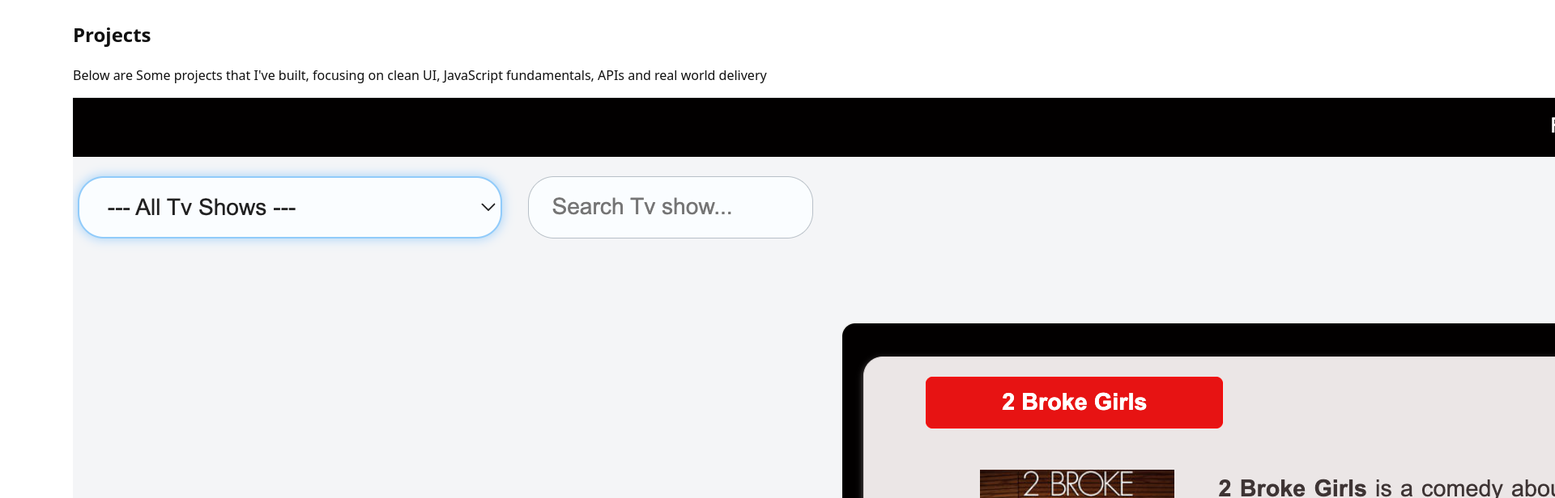
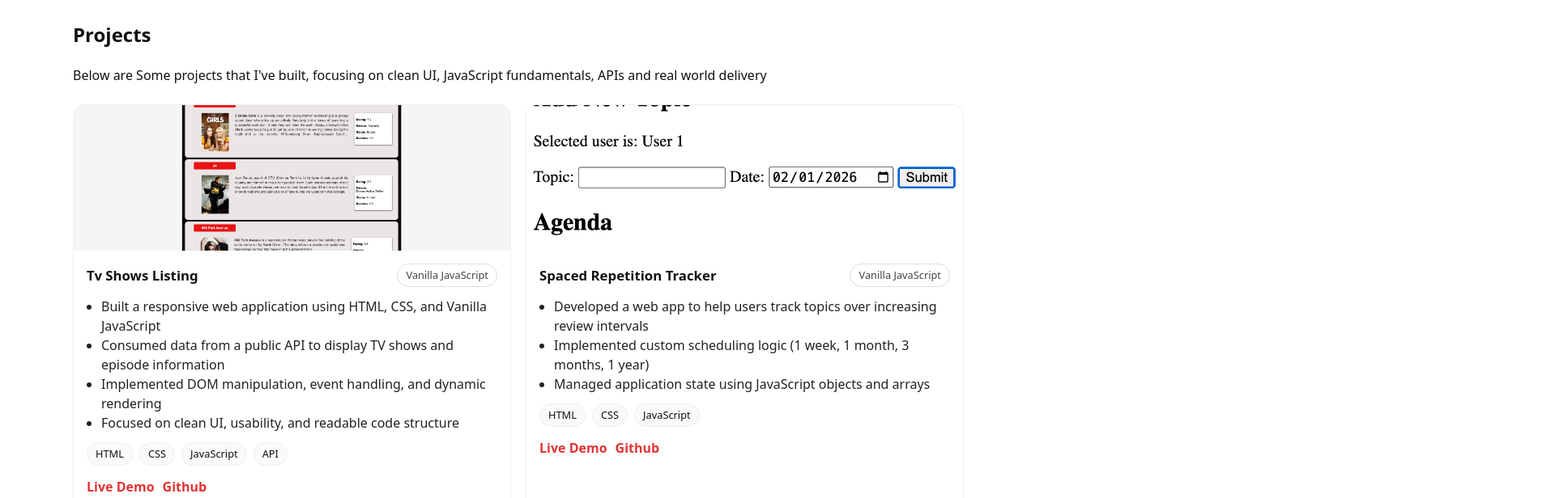
Before and after one commit to ike-agu/Ikenna-Agulobi-Portfolio, a React (Vite) app in the folder Ikenna-portfolio/: page /projects in a window 1280 px wide. Shown: the part 100-716 px from the top of the page at 81% size, 1920 px wide, since content can reach past the window. Built offline with nearby package versions, Linux system fonts and the light colour scheme.

Commit message:
style: Add styles for project cards and display grids

```diff
--- a/Ikenna-portfolio/src/data/projects.js
+++ b/Ikenna-portfolio/src/data/projects.js
@@ -1,7 +1,7 @@
 import tvShowsImg from "../assets/images/tv-show.png"
 import spacedImg from "../assets/images/spaced-repetition.png"
 import calendarImg from "../assets/images/calendar-app.png"
-import bookmarkImg from "../assets/images/shared-bookmarked.png"
+import bookmarkImg from "../assets/images/shared-bookmark.png"
 import graceImg from "../assets/images/grace-assembly.png"
 
 export const projects = [
--- a/Ikenna-portfolio/src/styles/global.css
+++ b/Ikenna-portfolio/src/styles/global.css
@@ -71,3 +71,99 @@
   gap: 12px;
   flex-wrap: wrap;
 }
+
+/* =====styles Cards and grid===== */
+
+.grid{
+  display: grid;
+  gap: 18px;
+  margin-top: 24px;
+  grid-template-columns: 1, 1fr;
+}
+
+@media (min-width: 800px){
+  .grid{
+    grid-template-columns: repeat(2, 1fr);
+  }
+}
+
+.card{
+  border: 1px solid #eee;
+  border-radius: 14px;
+  overflow: hidden;
+  background: #fff;
+}
+
+.card_img{
+  width: 100%;
+  height: 180px;
+  object-fit: cover;
+  display: block;
+  background: #f3f3f3;
+}
+
+.card_content{
+  padding: 16px;
+}
+
+.card_header{
+  display: flex;
+  align-items: center;
+  justify-content: space-between;
+  gap: 12px;
+}
+
+.card_title{
+  margin: 0;
+  font-size: 1.05rem;
+}
+
+.badge{
+  border: 1px solid #ddd;
+  border-radius: 999px;
+  padding: 4px 10px;
+  font-size: 0.8rem;
+  color: #444;
+  white-space: nowrap;
+}
+
+.card_list{
+  margin: 12px 0;
+  padding-left: 18px;
+  color: #222;
+}
+
+.card_tags{
+  display: flex;
+  flex-wrap: wrap;
+  gap: 8px;
+  margin: 10px 0 14px;
+}
+
+.tag{
+  border: 1px solid #eee;
+  border-radius: 999px;
+  padding: 4px 10px;
+  font-size: 0.8rem;
+  background: #fafafa;
+}
+
+.card_actions{
+  display: flex;
+  gap: 10px;
+  flex-wrap: wrap;
+}
+
+.btn{
+  display: inline-block;
+  border: 1px solid €111;
+  border-radius: 10px;
+  padding: 10px 12 px;
+  text-decoration: none;
+  color: #e03333;
+  font-weight: 600;
+}
+
+.btn:hover {
+  opacity: 0.85;
+}
```
Also changed, not shown: Ikenna-portfolio/src/assets/images/shared-bookmark.png (renamed from Ikenna-portfolio/src/assets/images/shared-boomark.png).
